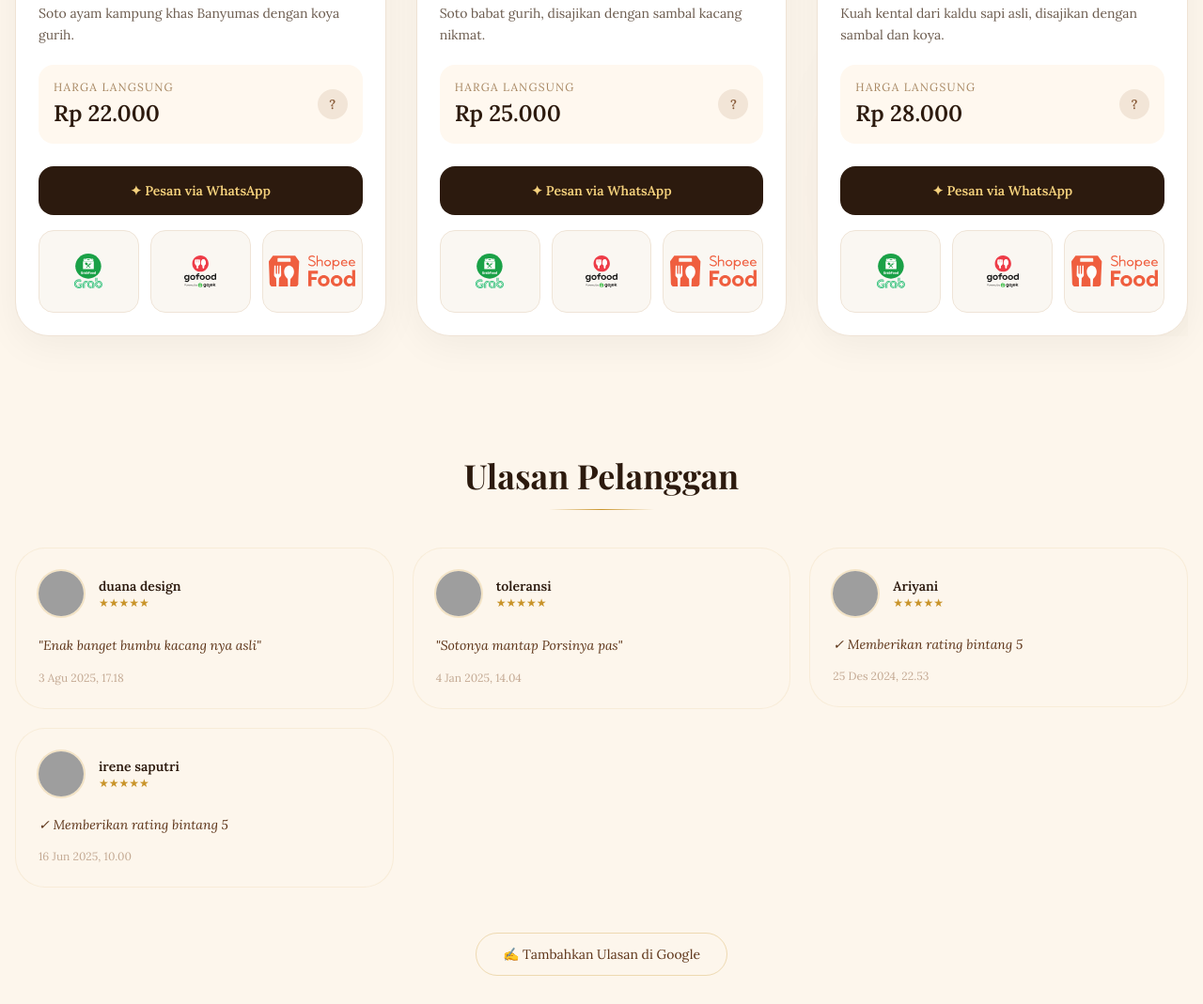
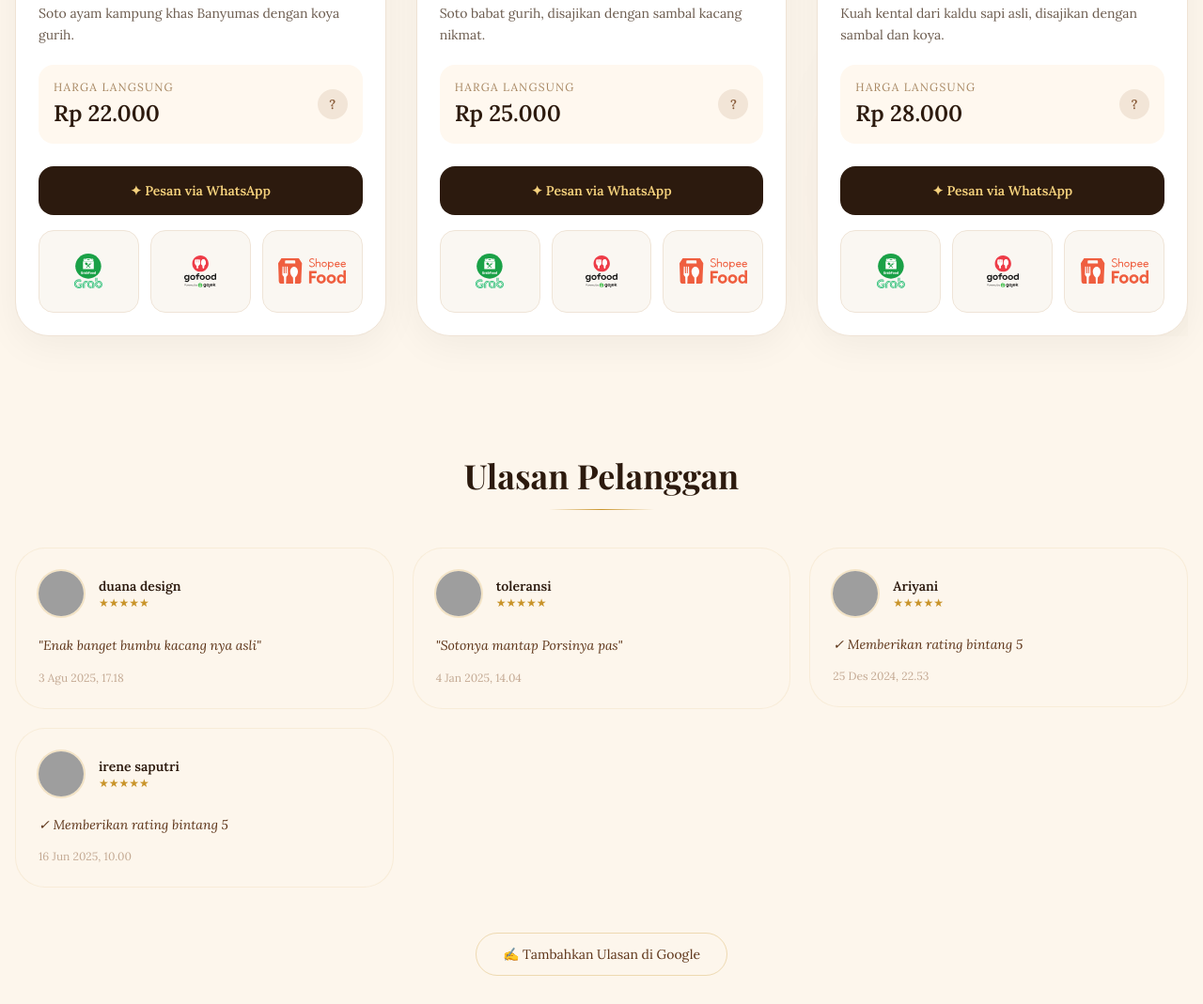
Before and after one commit to Catalyst-Serendipity/SGL, an Astro site: page /menu in a window 1280 px wide. Shown: the part 1271-2340 px from the top of the page at 94% size. Built offline with nearby package versions, Linux system fonts and the light colour scheme; Astro itself is replaced by a stand-in of ours; grey boxes are pictures that could not be loaded; a web font is replaced by a local one.

Commit message:
fix: resize platform icons

```diff
--- a/src/pages/menu.astro
+++ b/src/pages/menu.astro
@@ -192,7 +192,7 @@ const whatsAppUrl = "https://wa.me/6282138163056";
 
                               platform.name === "GrabFood" && "max-h-[38px]",
                               platform.name === "GoFood" && "max-h-[30px]",
-                              platform.name === "ShopeeFood" && "max-h-[26px] max-w-[92px]"
+                              platform.name === "ShopeeFood" && "max-h-[20px] max-w-[72px]"
                             ]}
                             loading="lazy"
                           />
```
